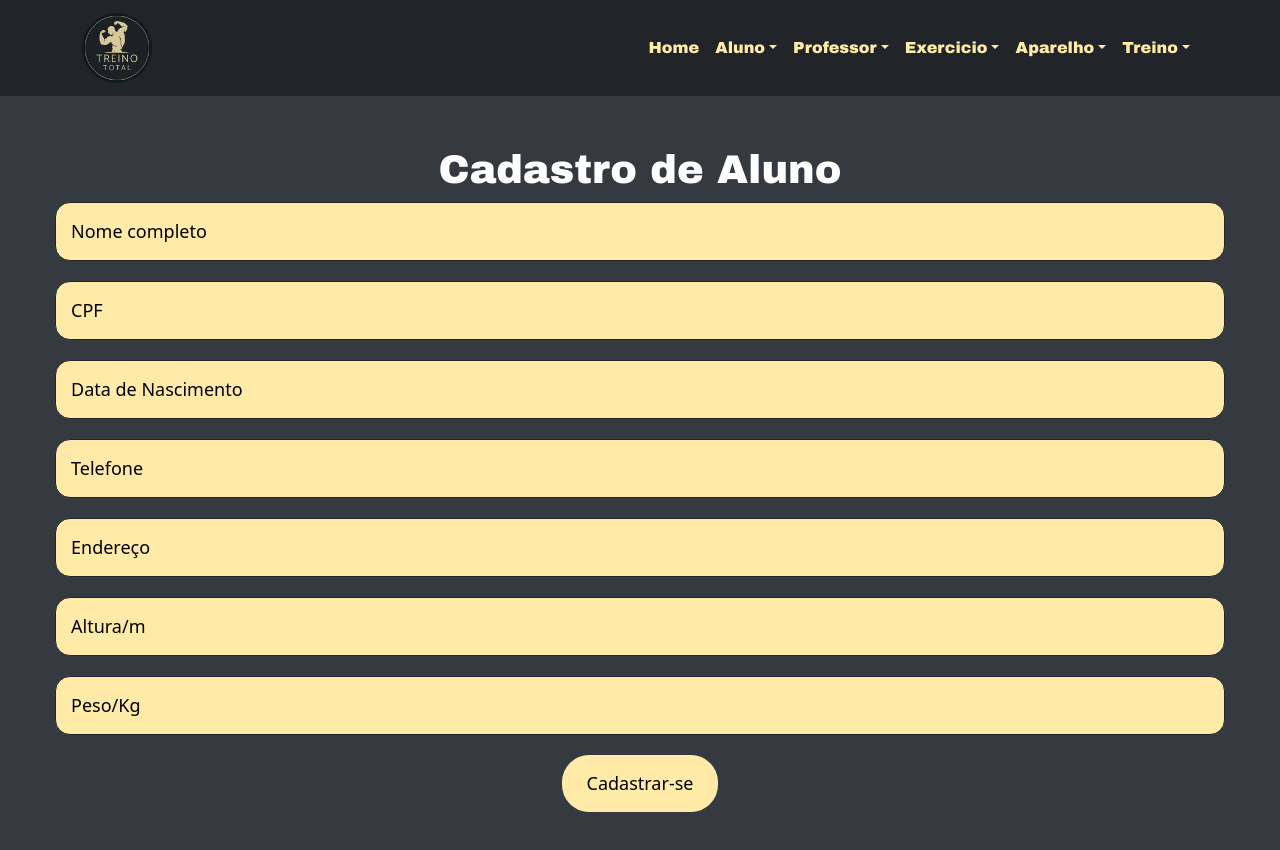
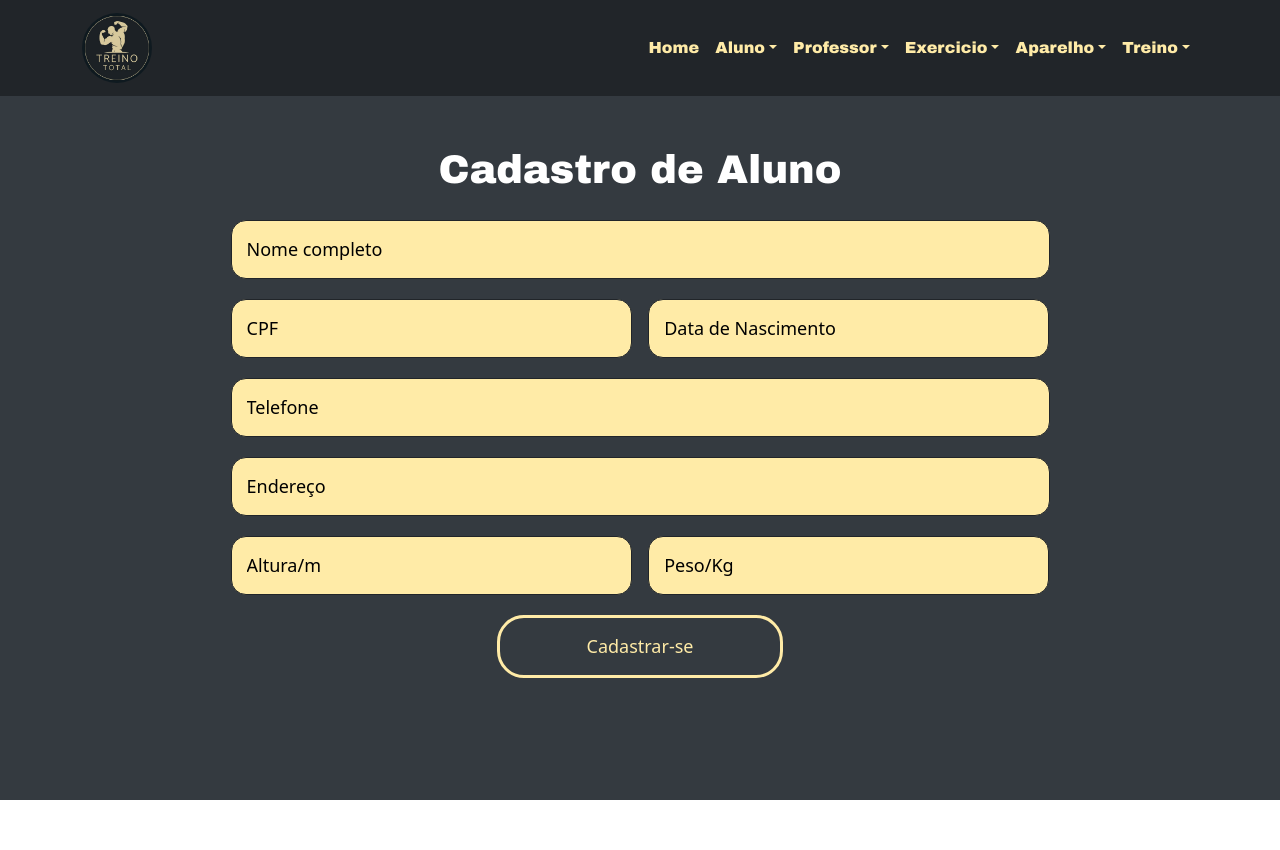
Before and after one commit to profRenatoOliveira1/TreinoTotal, a React (Vite) app in the folder interface/: page /Cadastro/Aluno in a window 1280 px wide. Shown: the top 850 px of the page. After the commit the page ends 800 px from the top, so only its background shows below. Built offline with nearby package versions, Linux system fonts and the light colour scheme; a web font is replaced by a local one.

Commit message:
Modificando Estilo das paginas de cadastro

```diff
--- a/interface/src/components/Cadastro/CadastroAluno.jsx
+++ b/interface/src/components/Cadastro/CadastroAluno.jsx
@@ -40,7 +40,7 @@ function CadastroAluno() {
         try {
             const response = await AlunoRequests.cadastrarAluno(cleanData);
             console.log('Aluno cadastrado com sucesso:', response);
-            if(response){
+            if (response) {
                 window.alert(`${formData.nome} foi cadastrado com sucesso`);
             }
         } catch (error) {
@@ -54,8 +54,8 @@ function CadastroAluno() {
 
     return (
         <div className={styles.section}>
+            <h1 className={styles.h1}>Cadastro de Aluno</h1>
             <div className={styles.container}>
-                <h1 className={styles.h1}>Cadastro de Aluno</h1>
                 <form onSubmit={handleSubmit}>
                     <div className={styles.formGroup}>
                         <input
@@ -72,18 +72,15 @@ function CadastroAluno() {
                         <InputMask
                             type="text"
                             mask="999.999.999-99"
-                            className={styles.formStyle}
+                            className={styles.formStyleEsquerda}
                             placeholder="CPF"
                             value={formData.cpf}
                             onChange={handleChange}
                             name="cpf"
                         />
-                    </div>
-                    {/* Campo para data de nascimento */}
-                    <div className={styles.formGroup}>
                         <input
                             type="text"
-                            className={styles.formStyle}
+                            className={styles.formStyleDireita}
                             placeholder="Data de Nascimento"
                             onFocus={(e) => e.target.type = 'date'}
                             onBlur={(e) => e.target.type = e.target.value ? 'date' : 'text'}
@@ -141,25 +138,20 @@ function CadastroAluno() {
                     <div className={styles.formGroup}>
                         <input
                             type="number"
-                            className={styles.formStyle}
+                            className={styles.formStyleEsquerda}
                             placeholder="Altura/m"
                             value={formData.altura}
                             onChange={handleChange}
                             name="altura"
                         />
-                    </div>
-                    {/* Campo para formação */}
-                    <div className={styles.formGroup}>
-                        <div className={styles.inputWrapper}>
                         <input
                             type="number"
-                                className={styles.formStyle}
+                            className={styles.formStyleDireita}
                             placeholder="Peso/Kg"
                             value={formData.peso}
                             onChange={handleChange}
                             name="peso"
                         />
-                        </div>
                     </div>
 
                     <button type="submit" className={styles.btn}>
--- a/interface/src/components/Cadastro/CadastroAparelho.jsx
+++ b/interface/src/components/Cadastro/CadastroAparelho.jsx
@@ -34,8 +34,8 @@ function CadastroAparelho() {
 
     return (
         <div className={styles.section}>
+            <h1 className={styles.h1}>Cadastro de Aparelho</h1>
             <div className={styles.container}>
-                <h1 className={styles.h1}>Cadastro de Aparelho</h1>
                 <form onSubmit={handleSubmit}>
                     {/* Campo para o nome do aparelho */}
                     <div className={styles.formGroup}>
--- a/interface/src/components/Cadastro/CadastroExercicio.jsx
+++ b/interface/src/components/Cadastro/CadastroExercicio.jsx
@@ -56,8 +56,9 @@ function CadastroExercicio() {
     // Renderização do formulário
     return (
         <div className={styles.section}>
+                <h1 className={styles.h1}>Cadastro de Exercício</h1>
+
             <div className={styles.container}>
-                <h1 className={styles.h1}>Cadastro de Exercício</h1>
                 <form onSubmit={handleSubmit}>
                     {/* Campo para id_aparelho */}
                     <div className={styles.formGroup}>
--- a/interface/src/components/Navegacao/Navegacao.jsx
+++ b/interface/src/components/Navegacao/Navegacao.jsx
@@ -22,7 +22,7 @@ function Navegacao() {
                     <img src={imagemLogo} alt="Logo" className={styles.logoImage} />
                 </Navbar.Brand>
                 {/* Botão de toggle para o Navbar em telas menores */}
-                <Navbar.Toggle aria-controls="responsive-navbar-nav" />
+                <Navbar.Toggle aria-controls="responsive-navbar-nav" style={{ backgroundColor: '#ffeba7'}}/>
                 {/* Componente de collapse do Navbar para agrupar links */}
                 <Navbar.Collapse id="responsive-navbar-nav" className="justify-content-end">
                     {/* Lista de links de navegação */}
--- a/interface/src/components/Navegacao/Navegacao.module.css
+++ b/interface/src/components/Navegacao/Navegacao.module.css
@@ -65,3 +65,10 @@ a {
 .navDropdown {
   color: var(--cinzaAzulado) !important;
 }
+
+/* styles.css ou qualquer outro nome do seu arquivo CSS */
+.navbar-toggler {
+  color: white; /* Cor do texto */
+  background-color: white; /* Cor de fundo */
+  border: none; /* Se você quiser remover a borda */
+}
--- a/interface/src/components/styles/StyleCadastro.module.css
+++ b/interface/src/components/styles/StyleCadastro.module.css
@@ -20,6 +20,7 @@
   /* Preenchimento superior e inferior */
 }
 
+
 /* Estilos para um contêiner genérico */
 .container {
   max-width: 1200px;
@@ -28,6 +29,8 @@
   /* Centraliza horizontalmente */
   padding: 0 15px;
   /* Preenchimento lateral */
+  display: flex;
+  justify-content: center;
 }
 
 /* Estilos para um grupo de formulário genérico */
@@ -53,6 +56,43 @@
 
 }
 
+.formStyleEsquerda {
+  width: 49%;
+  /* Largura total */
+  margin-right: 1%;
+  padding: 15px;
+  /* Preenchimento */
+  border: 1px solid var(--cinzaEscuro);
+  /* Borda */
+  border-radius: 15px;
+  /* Raio da borda */
+  background-color: var(--amareloClaro);
+  /* Cor de fundo */
+  font-size: 18px;
+  color: var(--preto);
+
+}
+form{
+  width: 70%;
+}
+.formStyleDireita {
+  width: 49%;
+  /* Largura total */
+  margin-left: 1%;
+
+  padding: 15px;
+  /* Preenchimento */
+  border: 1px solid var(--cinzaEscuro);
+  /* Borda */
+  border-radius: 15px;
+  /* Raio da borda */
+  background-color: var(--amareloClaro);
+  /* Cor de fundo */
+  font-size: 18px;
+  color: var(--preto);
+
+}
+
 ::placeholder {
   color: var(--preto);
 }
@@ -60,14 +100,15 @@
 /* Estilos para um botão genérico */
 .btn {
   display: inline-block;
+  width: 35%;
   /* Exibe como bloco */
   padding: 15px 25px;
   /* Preenchimento */
-  background-color: var(--amareloClaro);
+  background-color: var(--cinzaAzulado);
   /* Cor de fundo */
   font-size: 18px;
-  color: var(--preto);
-  border: none;
+  color: var(--amareloClaro);
+  border: 3px solid var(--amareloClaro);
   /* Sem borda */
   border-radius: 27px;
   /* Raio da borda */
@@ -95,4 +136,5 @@
   /* Peso da fonte */
   font-style: normal;
   /* Estilo da fonte */
+  margin-bottom: 2%;
 }
```
Also changed, not shown: interface/src/components/Cadastro/CadastroProfessor.jsx (+15 -42 lines). Lines whose indentation alone changed are shown as unchanged.
